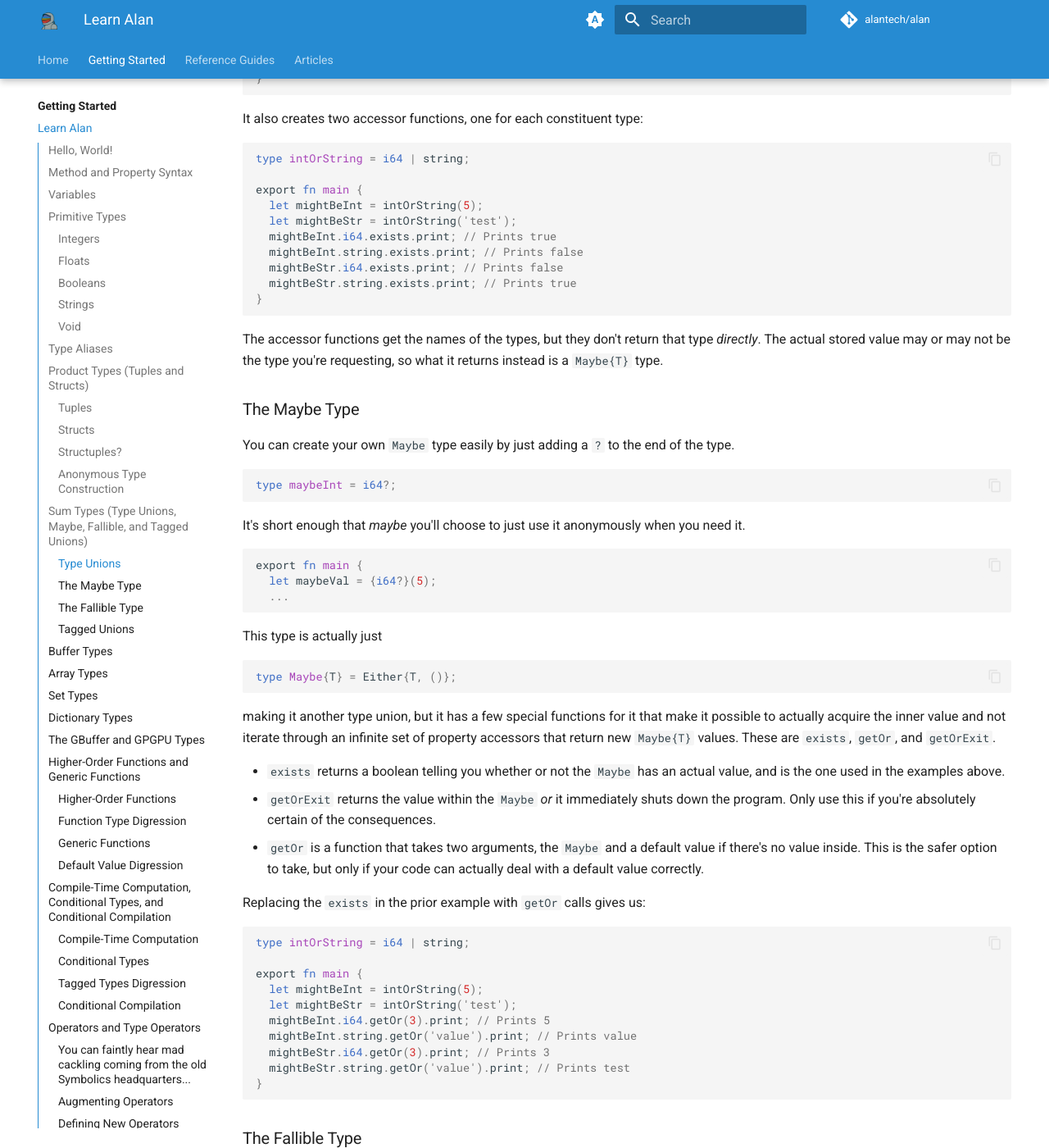
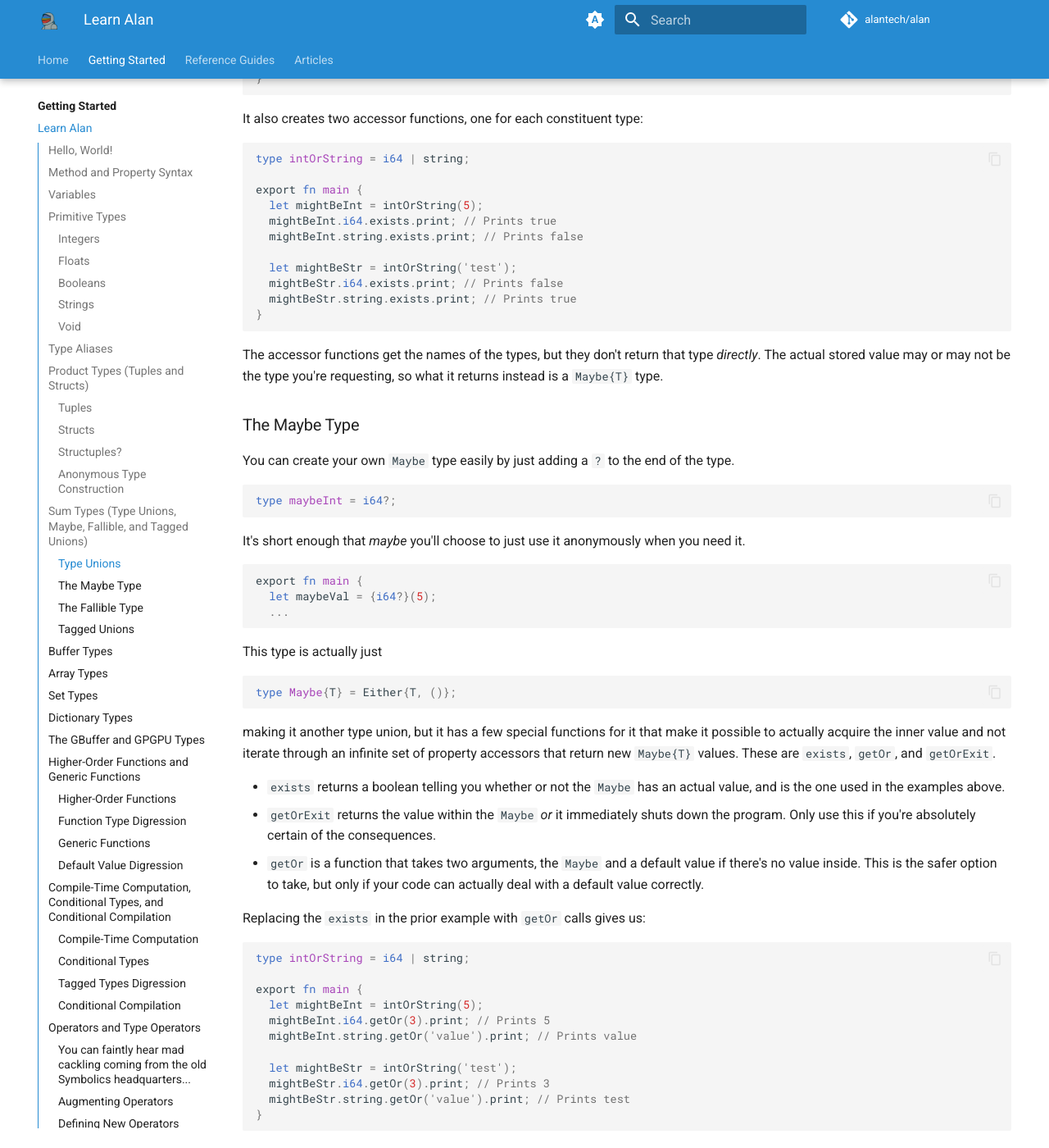
Before and after one commit to alantech/alanlang-docs, an MkDocs documentation site: the page built from docs/tutorial.md, in a window 1280 px wide and 1400 px high, scrolled down 8523 px. Shown: the whole window at 82% size. Built offline with MkDocs 1.6.1 and Material for MkDocs 9.7.7, drawn with Linux system fonts in a browser that asks for light colours; plug-ins that fetch from the network failed and are left out; comment, search, counter and statistics services are not loaded.

Commit message:
Improve sum types example legibility based on feedback

```diff
--- a/docs/tutorial.md
+++ b/docs/tutorial.md
@@ -387,9 +387,10 @@
 
 export fn main {
   let mightBeInt = intOrString(5);
-  let mightBeStr = intOrString('test');
   mightBeInt.i64.exists.print; // Prints true
   mightBeInt.string.exists.print; // Prints false
+
+  let mightBeStr = intOrString('test');
   mightBeStr.i64.exists.print; // Prints false
   mightBeStr.string.exists.print; // Prints true
 }
@@ -432,9 +433,10 @@
 
 export fn main {
   let mightBeInt = intOrString(5);
-  let mightBeStr = intOrString('test');
   mightBeInt.i64.getOr(3).print; // Prints 5
   mightBeInt.string.getOr('value').print; // Prints value
+
+  let mightBeStr = intOrString('test');
   mightBeStr.i64.getOr(3).print; // Prints 3
   mightBeStr.string.getOr('value').print; // Prints test
 }
```
